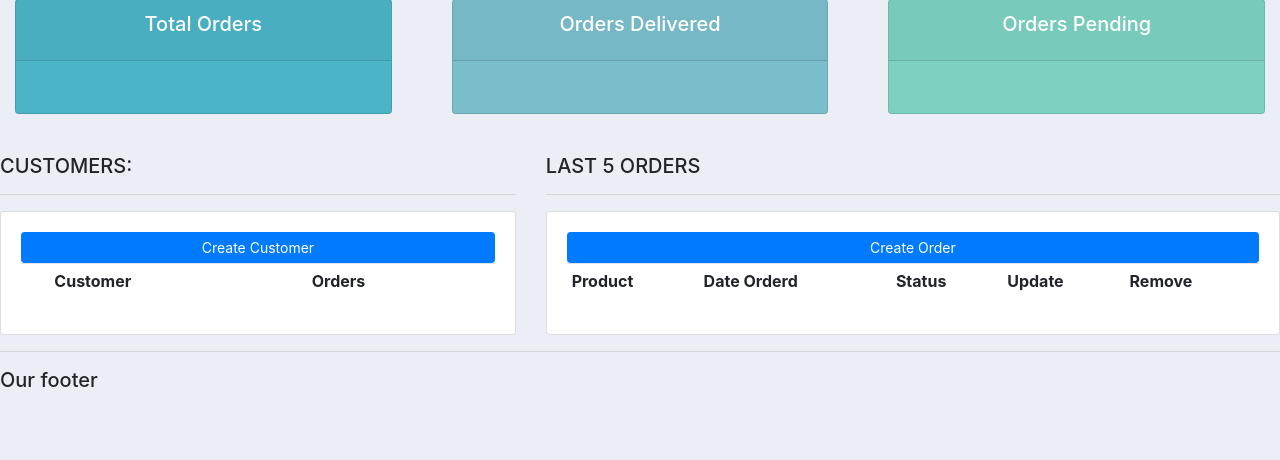
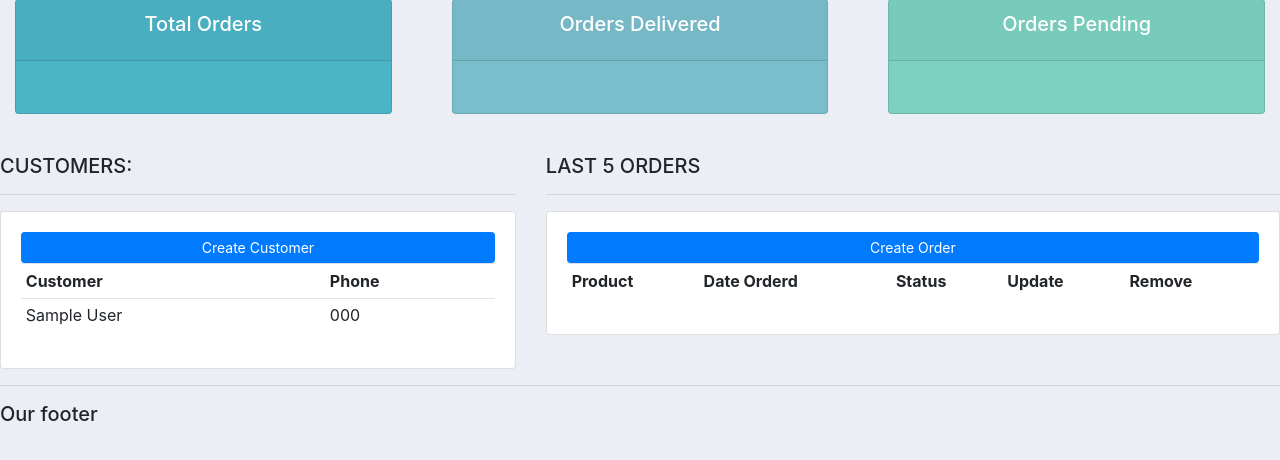
Before and after one commit to RockyPraxe/Customer-relationship-management-application, a Django app: page / in a window 1280 px wide. Shown: the part 81-541 px from the top of the page. Run offline with Django 3.2, Linux system fonts and the light colour scheme; tables that the repository leaves empty hold one stand-in row (values such as "Sample post"); lists and menus that the app fills with data are empty; some libraries are stand-ins or nearby versions.

Commit message:
Render customers into dashboard

```diff
--- a/crmapp/views.py
+++ b/crmapp/views.py
@@ -5,11 +5,17 @@ from .models import *
 
 # Create your views here.
 def home(request):
-    return render(request, 'crmapp/dashboard.html')
+    orders = Order.objects.all()
+    customers = Customer.objects.all()
+
+    context = {'orders': orders, 'customers': customers}
+
+    return render(request, 'crmapp/dashboard.html', context)
 
 
 def products(request):
     products = Product.objects.all()
+
     return render(request, 'crmapp/products.html', {'products': products})
 
 
--- a/templates/crmapp/dashboard.html
+++ b/templates/crmapp/dashboard.html
@@ -15,10 +15,18 @@
             <a class="btn btn-primary  btn-sm btn-block" href="">Create Customer</a>
             <table class="table table-sm">
                 <tr>
-                    <th></th>
                     <th>Customer</th>
-                    <th>Orders</th>
+                    <th>Phone</th>
                 </tr>
+
+                {% for customer in customers %}
+                <tr>
+
+                    <td>{{ customer.name }}</td>
+                    <td>{{ customer.phone }}</td>
+                </tr>
+                {% endfor %}
+
             </table>
         </div>
     </div>
```
